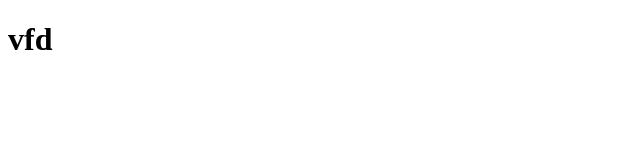
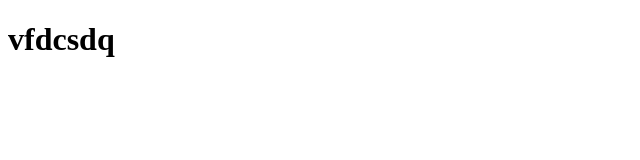
Before and after one commit to radiojo/test-ghpages, a website: page index.html in a window 1280 px wide. Shown: the whole page, without its empty margins (0-640 px from the left). Drawn offline with Linux system fonts and the light colour scheme.

Commit message:
feat: ppppp

```diff
--- a/index.html
+++ b/index.html
@@ -6,7 +6,7 @@
 </head>
 <body>
     <main>
-        <h1>vfd</h1>
+        <h1>vfdcsdq</h1>
     </main>
 </body>
 </html>
```
